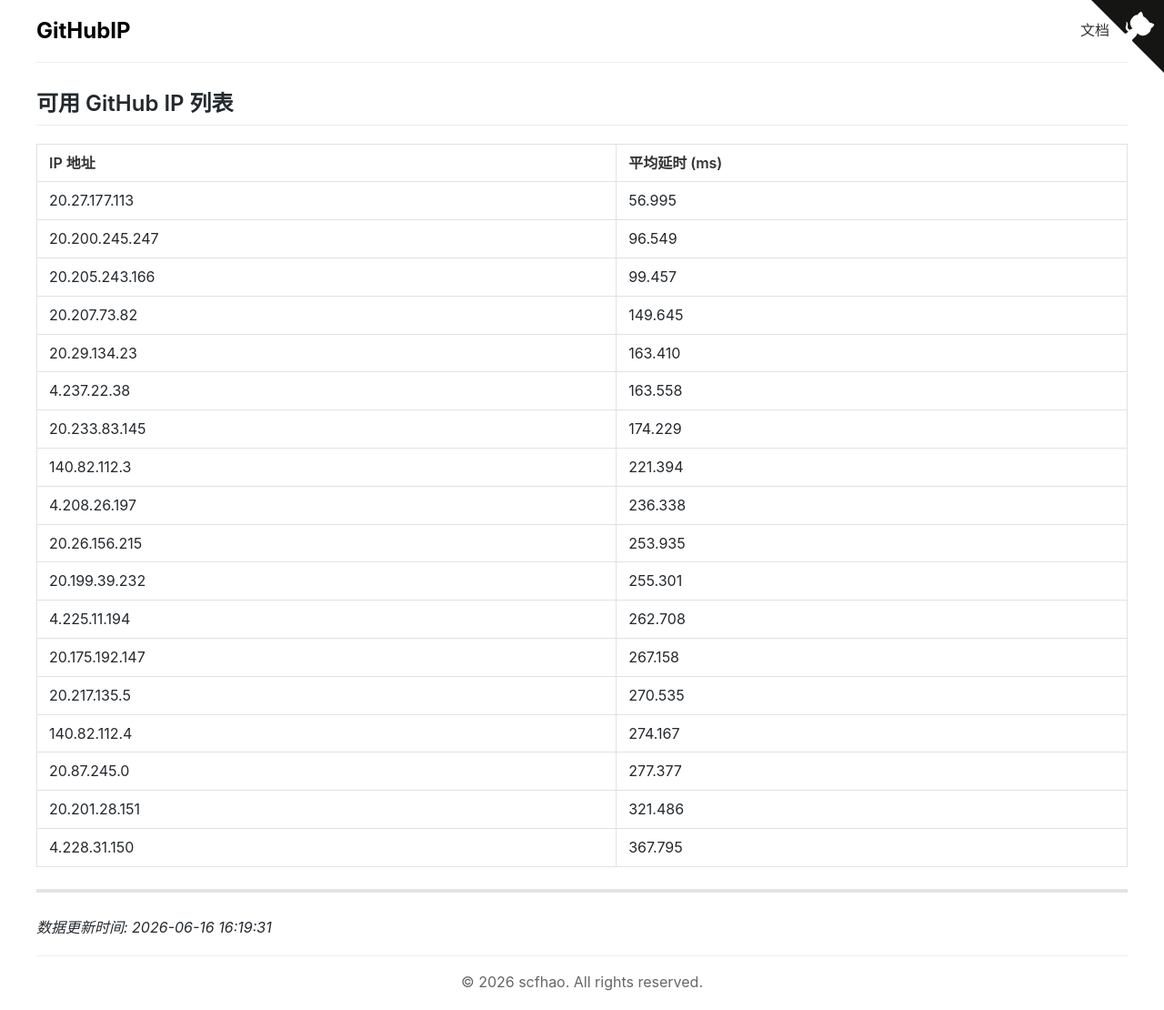
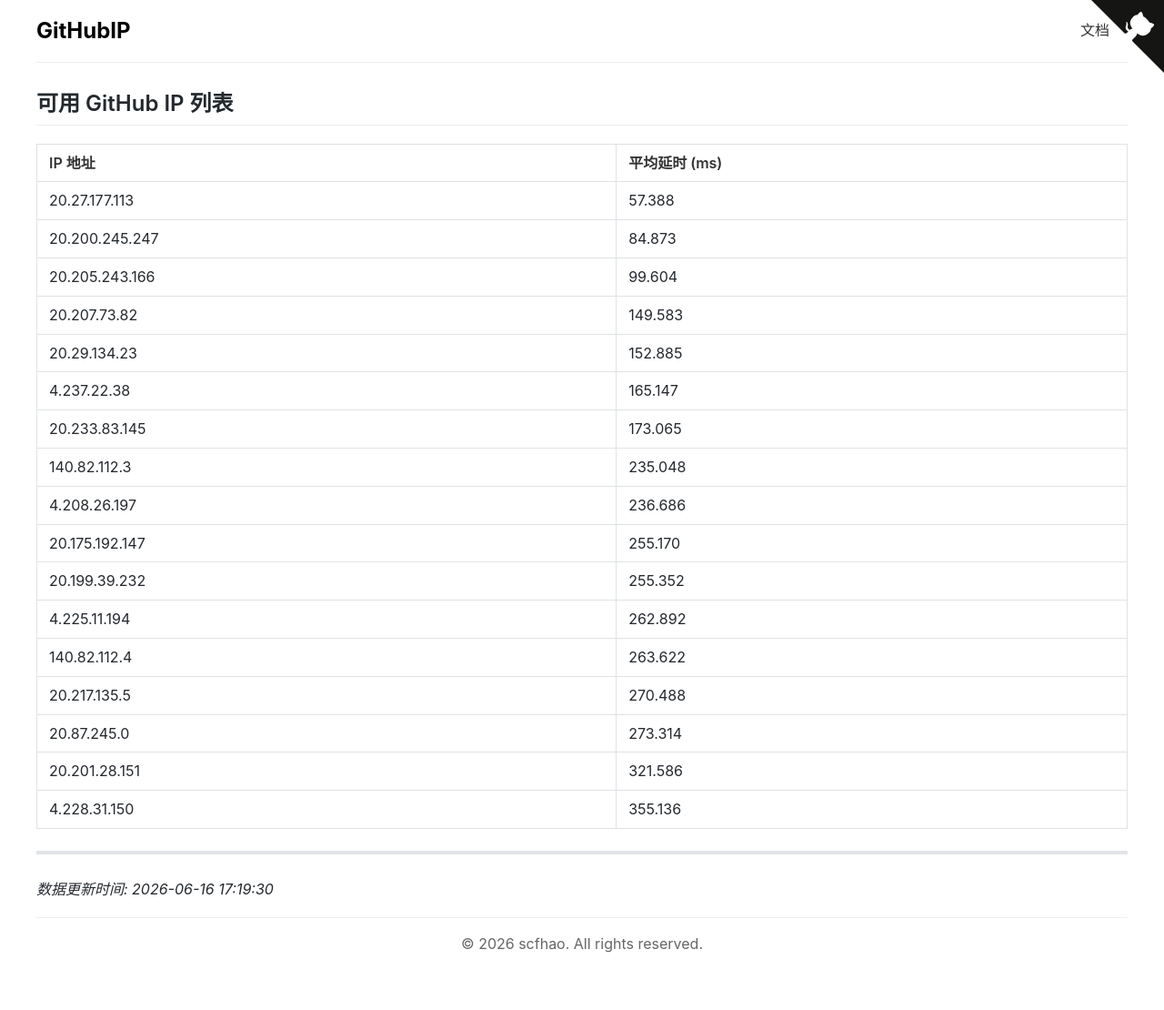
Before and after one commit to scfhao/GitHubIP, a Jekyll site: the page built from index.md, in a window 1280 px wide. Shown: the whole page at 91% size. Built offline with Jekyll 4.4.1, drawn with Linux system fonts in a browser that asks for light colours; after the commit the page ends 1068 px from its top, so only the background shows below that.

Commit message:
自动脚本执行 - 2026-06-16 17:19:30

```diff
--- a/index.md
+++ b/index.md
@@ -1,32 +1,31 @@
 ---
 layout: home
 title: GitHub IP 列表
-date: 2026-06-16 16:19:31
+date: 2026-06-16 17:19:30
 ---
 
 ## 可用 GitHub IP 列表
 
 | IP 地址 | 平均延时 (ms) |
 |---------|--------------|
-| 20.27.177.113 | 56.995 |
-| 20.200.245.247 | 96.549 |
-| 20.205.243.166 | 99.457 |
-| 20.207.73.82 | 149.645 |
-| 20.29.134.23 | 163.410 |
-| 4.237.22.38 | 163.558 |
-| 20.233.83.145 | 174.229 |
-| 140.82.112.3 | 221.394 |
-| 4.208.26.197 | 236.338 |
-| 20.26.156.215 | 253.935 |
-| 20.199.39.232 | 255.301 |
-| 4.225.11.194 | 262.708 |
-| 20.175.192.147 | 267.158 |
-| 20.217.135.5 | 270.535 |
-| 140.82.112.4 | 274.167 |
-| 20.87.245.0 | 277.377 |
-| 20.201.28.151 | 321.486 |
-| 4.228.31.150 | 367.795 |
+| 20.27.177.113 | 57.388 |
+| 20.200.245.247 | 84.873 |
+| 20.205.243.166 | 99.604 |
+| 20.207.73.82 | 149.583 |
+| 20.29.134.23 | 152.885 |
+| 4.237.22.38 | 165.147 |
+| 20.233.83.145 | 173.065 |
+| 140.82.112.3 | 235.048 |
+| 4.208.26.197 | 236.686 |
+| 20.175.192.147 | 255.170 |
+| 20.199.39.232 | 255.352 |
+| 4.225.11.194 | 262.892 |
+| 140.82.112.4 | 263.622 |
+| 20.217.135.5 | 270.488 |
+| 20.87.245.0 | 273.314 |
+| 20.201.28.151 | 321.586 |
+| 4.228.31.150 | 355.136 |
 
 ---
 
-*数据更新时间: 2026-06-16 16:19:31*
+*数据更新时间: 2026-06-16 17:19:30*
```
